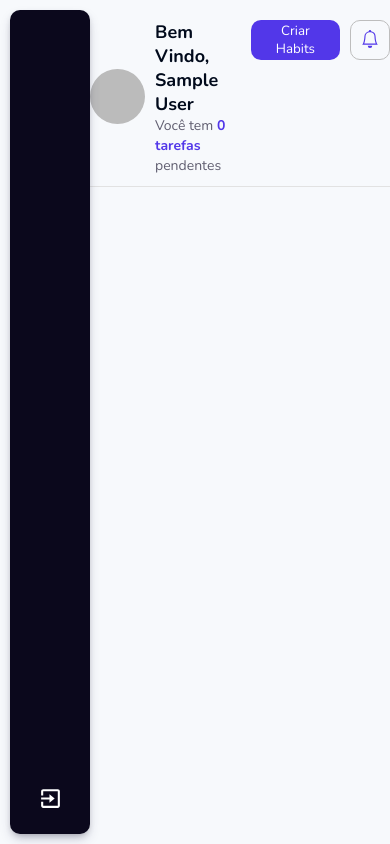
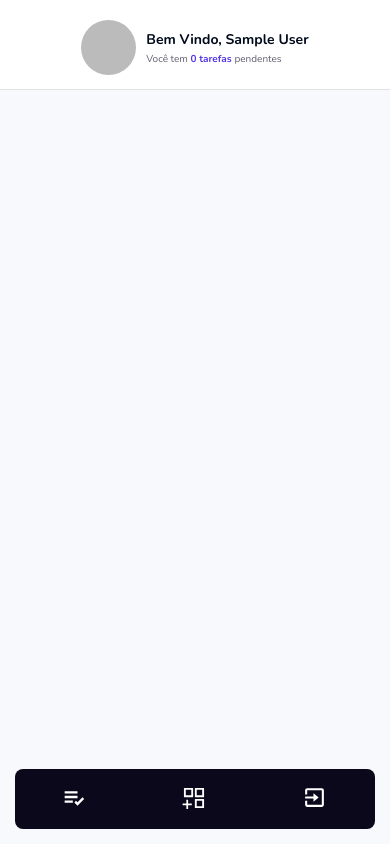
Before and after one commit to david-mendes-s/my-habits, a Next.js app: page /dashboard in a window 390 px wide. Built offline with nearby package versions, Linux system fonts and the light colour scheme; no server answers; the database is empty; sample sign-in values are in the browser's storage.

Commit message:
responsive

```diff
--- a/src/components/header/Header.module.css
+++ b/src/components/header/Header.module.css
@@ -2,6 +2,7 @@
 .container {
     padding-top: 20px;
     width: 100%;
+
 }
 
 .content {
@@ -89,3 +90,33 @@
     color: #605E70;
     font-size: 14px;
  }
+
+
+@media(max-width: 580px){
+    .container {
+        position: sticky;
+        top: 0;
+        background: #FFF;
+    }
+    .content{
+        display: flex;
+        align-items: center;
+        justify-content: center;
+    }
+
+    .content_profile strong {
+        font-size: 14px;
+    }
+
+    .content_profile p {
+        font-size: 10px;
+    }
+
+    .content_profile strong:last-child{
+        font-size: 10px;
+    }
+
+    .actions_buttons button {
+        display: none;
+    }
+}
--- a/src/components/header/index.tsx
+++ b/src/components/header/index.tsx
@@ -11,8 +11,8 @@ import { useHabits } from '@/hooks/useHabits';
 const nunito = Nunito({ subsets: ['latin'], variable: '--font-nunito', })
 
 export default function Header({session}:any) {
+    const {countHabits} = useHabits();
     const [modalIsOpen, setIsOpen] = useState(false);
-    const {countHabits} = useHabits();
 
     function openModal() {
         setIsOpen(true);
--- a/src/components/navbar/NavBar.module.css
+++ b/src/components/navbar/NavBar.module.css
@@ -29,3 +29,41 @@
     border: 0;
     cursor: pointer;
 }
+
+.menu_botton{
+    display: none;
+}
+
+@media(max-width: 580px){
+    .container {
+        display: none;
+    }
+
+    .menu_botton{
+        display: flex;
+        align-items: center;
+        justify-content: space-around;
+        position: absolute;
+        bottom: 0;
+
+        width: calc(100% - 30px);
+        height: 60px;
+        background: #0B081C;
+
+        margin: 15px;
+        border-radius: 8px;
+
+        z-index: 100;
+    }
+
+    .menu_botton button{
+        border: 0;
+        background: transparent;
+
+        width: 30px;
+        height: 30px;
+
+        border-radius: 8px;
+        cursor: pointer;
+    }
+}
--- a/src/components/navbar/index.tsx
+++ b/src/components/navbar/index.tsx
@@ -1,13 +1,28 @@
-import {BiExit} from 'react-icons/bi';
+import {BiExit, BiListCheck} from 'react-icons/bi';
+import {AiOutlineAppstoreAdd} from 'react-icons/ai';
 import { signOut, useSession } from 'next-auth/react';
 import styles from './NavBar.module.css';
+import { useState } from 'react';
+import { ModalTest } from '../modal/ModelTest';
+import Link from 'next/link';
 
 
 export default function NavBar(){
 
     const { data: session } = useSession();
 
+    const [modalIsOpen, setIsOpen] = useState(false);
+
+    function openModal() {
+        setIsOpen(true);
+    }
+
+    function closeModal() {
+        setIsOpen(false);
+    }
+
     return(
+        <>
             <div className={styles.container}>
                 <div className={styles.content}>
                     { session && (
@@ -18,5 +33,20 @@ export default function NavBar(){
 
                 </div>
             </div>
+            <div className={styles.menu_botton}>
+                <Link href={'/dashboard/habits'}>
+                    <BiListCheck size={28} color='#fff'/>
+                </Link>
+                <button onClick={openModal}>
+                    <AiOutlineAppstoreAdd size={28} color='#fff'/>
+                </button>
+                <button onClick={() => signOut({callbackUrl: '/', redirect: true})}>
+                    <BiExit size={25} color='#fff'/>
+                </button>
+            </div>
+
+            <ModalTest closeModal={closeModal} modalIsOpen={modalIsOpen}/>
+        </>
+
     );
 }
--- a/src/pages/dashboard/habits/index.tsx
+++ b/src/pages/dashboard/habits/index.tsx
@@ -122,6 +122,7 @@ export default function Habits({session}:SessionProps){
                     </ul>
                   </div>
                 </div>
+
               </div>
       </Dashboard>
 
--- a/src/styles/globals.css
+++ b/src/styles/globals.css
@@ -27,3 +27,31 @@ a {
   color: inherit;
   text-decoration: none;
 }
+
+
+@media(max-width: 580px){
+  body{
+    overflow: scroll;
+    overflow-x: hidden;
+  }
+}
+
+::-webkit-scrollbar {
+  width: 5px; /* Largura da barra de rolagem */
+}
+
+/* Estilizando o trilho da barra de rolagem */
+body::-webkit-scrollbar-track {
+  background-color: #f1f1f1; /* Cor de fundo do trilho */
+}
+
+/* Estilizando o polegar da barra de rolagem */
+body::-webkit-scrollbar-thumb {
+  background-color: #5237E9; /* Cor do polegar */
+  border-radius: 5px;
+}
+
+/* Estilizando o polegar da barra de rolagem quando houver hover */
+body::-webkit-scrollbar-thumb:hover {
+  background-color: #2c10c7; /* Cor do polegar ao passar o mouse */
+}
```
Also changed, not shown: src/pages/dashboard/habits/habits.module.css (+20 -0 lines). Lines whose indentation alone changed are shown as unchanged.
